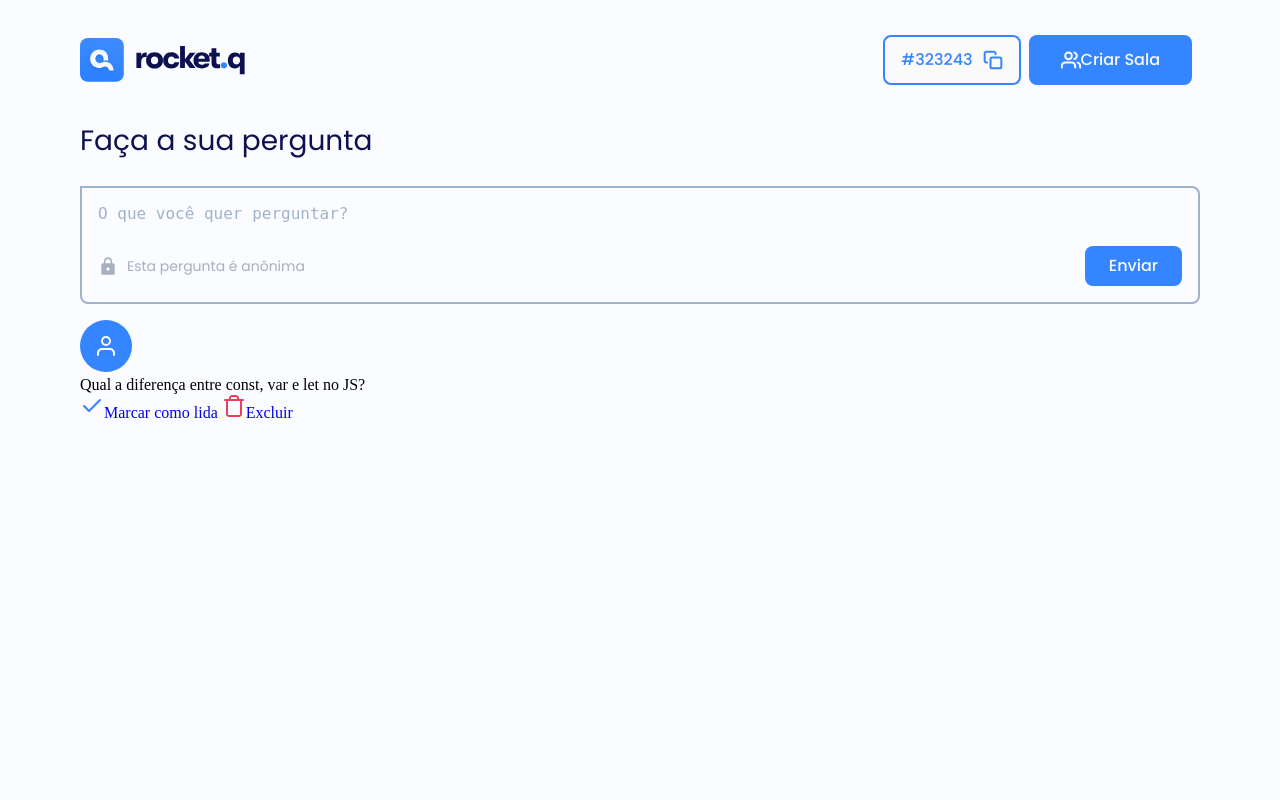
After one commit to subarusakaguchi/NLW_2021_Discover, a web app: file room.html in a window 1280 px wide. The commit adds this page. Run offline with its HTML, style and script files only (its server is not run), Linux system fonts and the light colour scheme.

Commit message:
Fim da aula 2

```diff
--- /dev/null
+++ b/room.html
@@ -0,0 +1,72 @@
+<!Doctype html>
+
+<head>
+    <title>Rocket Q - Perguntas e Respostas</title>
+    <!-- Charset -->
+    <meta charset="UTF-08">
+    <!-- Edge Compatibility -->
+    <meta http-equiv="X-UA-Compatible" content="ie=edge">
+    <!-- View Port -->
+    <meta name="viewport" content="width=device-width, initial-scale=1.0">
+    <!-- CSS -->
+    <link rel="stylesheet" href="./style/global.css">
+    <link rel="stylesheet" href="./style/room.css">
+    <!-- Fonts -->
+    <link rel="preconnect" href="https://fonts.gstatic.com">
+    <link href="https://fonts.googleapis.com/css2?family=Open+Sans&family=Poppins:wght@400;500;700&display=swap"
+        rel="stylesheet">
+</head>
+
+<body>
+    <div id="room" class="content">
+        <header>
+            <img src="./assets/logo.svg" alt="Logo do Rocket.Q" />
+
+            <div class="buttons">
+                <div class="button outlined">
+                    #323243
+                    <img src="./assets/copy.svg" alt="Copiar número da sala">
+                </div>
+                <a href="#" class="button"><img src="./assets/users-white.svg" alt="Criar sala">Criar Sala</a>
+            </div>
+        </header>
+
+        <section id="questionForms">
+            <h2>Faça a sua pergunta</h2>
+            <form action="">
+                <label class="sr-only" for="question">O que você quer pergutnar?</label>
+                <textarea name="question" id="question" placeholder="O que você quer perguntar?"></textarea>
+
+                <footer>
+                    <div>
+                        <img src="./assets/lock.svg" alt="cadeado">
+                        Esta pergunta é anônima
+                    </div>
+                    <button>Enviar</button>
+                </footer>
+            </form>
+        </section>
+        <div id="questions">
+            <h2 class="sr-only">Perguntas da comunidade</h2>
+            <div class="questions">
+                <div class="questionWrapper">
+                    <div class="quetionContent">
+                        <div class="user">
+                            <img src="./assets/avatar.svg" alt="icon de avatar">
+                        </div>
+                        <div class="question">
+                            <p>Qual a diferença entre const, var e let no JS?</p>
+                        </div>
+                    </div>
+                </div>
+                <div class="action">
+                    <a href="#" class="check"><img src="./assets/check.svg" alt="Icon marcar lido">Marcar como lida</a>
+                    <a href="#" class="delete"><img src="./assets/trash.svg" alt="Icon excluir">Excluir</a>
+                </div>
+            </div>
+        </div>
+    </div>
+
+</body>
+
+</html>
--- a/style/global.css
+++ b/style/global.css
@@ -26,18 +26,27 @@
     font-size: 6.25%;
 }
 
-body, button, input, textarea {
+body,
+button,
+input,
+textarea {
     font-size: clamp(14px, 16rem, 2vw);
 }
 
 body {
+    display: flex;
     height: 100vh;
     background-color: var(--background);
 }
 
+.content {
+    width: 100%;
+    margin: 0 auto;
+}
+
 .content header {
     width: 80%;
-    margin: 35rem auto 35rem auto
+    margin: 35rem auto 35rem auto;
 }
 
 .content header img {
@@ -60,12 +69,15 @@
     border-width: 0;
 }
 
-input, button , .button{
+input,
+button,
+.button {
     height: 50rem;
     border-radius: 8rem;
 }
 
-button, .button {
+button,
+.button {
     font-weight: 500;
     font-family: 'Poppins', sans-serif;
     line-height: 0;
@@ -78,16 +90,18 @@
     transition: filter .2s;
 }
 
-button:hover, .button:hover {
+button:hover,
+.button:hover {
     filter: brightness(1.2);
 }
 
-button > img .button > img {
+button>img .button>img {
     margin-left: 1rem;
     width: 20rem;
 }
 
-button.outlinedm, .button.outlined {
+button.outlinedm,
+.button.outlined {
     background-color: var(--white);
     color: var(--blue);
     border: 2rem solid var(--blue);
--- /dev/null
+++ b/style/room.css
@@ -0,0 +1,88 @@
+#room header {
+    width: 100%;
+    display: flex;
+    align-items: center;
+    justify-content: space-between;
+}
+
+#room header .buttons {
+    display: flex;
+}
+
+#room header .buttons .button:nth-child(1) {
+    margin-right: 8rem;
+    padding: 13rem 16rem;
+}
+
+#room header .buttons .button:nth-child(1) img {
+    margin-left: 10rem;
+    width: 20rem;
+    height: 20rem;
+}
+
+#room header .buttons .button:nth-child(2) {
+    margin-right: 8rem;
+    padding: 13rem 32rem;
+}
+
+#room header .buttons .button:nth-child(2) img {
+    width: 20rem;
+    height: 20rem;
+}
+
+.content {
+    max-width: min(1120rem, 90%);
+}
+
+/* Form */
+
+#questionForms h2 {
+    font-family: 'Poppins', sans-serif;
+    font-size: 28rem;
+    color: var(--black);
+    font-weight: 400;
+    margin-bottom: 24rem;
+    line-height: 42rem;
+}
+
+#questionForms form {
+    border: 2rem solid var(--grayBlue);
+    padding: 16rem;
+    border-radius: 0 8rem 8rem 8rem;
+    margin-bottom: 16rem;
+}
+
+#questionForms textarea {
+    background-color: transparent;
+    resize: none;
+    width: 100%;
+    outline: none;
+}
+
+#questionForms textarea::placeholder {
+    color: var(--grayBlue);
+}
+
+#questionForms form footer {
+    display: flex;
+    align-items: center;
+    justify-content: space-between;
+}
+
+#questionForms form footer > div {
+    display: flex;
+    color: var(--iconsDetails);
+    font-family: 'Poppins', sans-serif;
+    font-weight: 400;
+    font-size: 14rem;
+}
+
+#questionForms form footer > div img {
+    margin-right: 9rem;
+}
+
+#questionForms form footer button {
+    height: auto;
+    padding: 8rem 24rem;
+    line-height: 24rem;
+}
```
Also changed, not shown: createPass.html (added, +47 -0 lines), home.html (+6 -3 lines), style/home.css (+61 -5 lines), assets/avatar.svg (added), assets/check.svg (added), assets/copy.svg (added), assets/lock.svg (added), assets/trash.svg (added), assets/users-white.svg (added).
